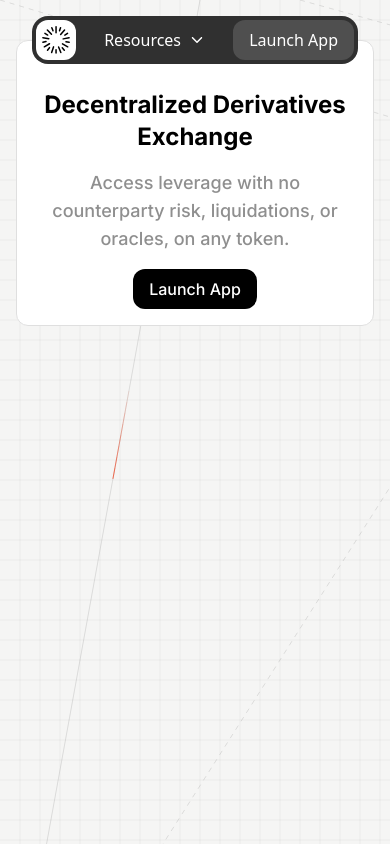
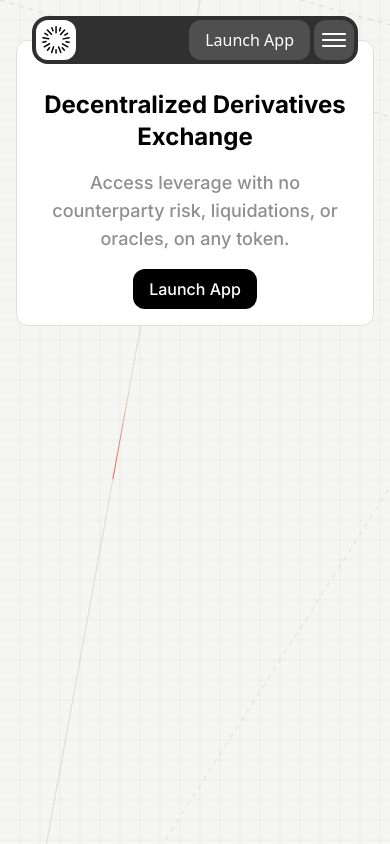
Before and after one commit to numotrade/landing-next, a Next.js app: page / in a window 390 px wide. Built offline with nearby package versions, Linux system fonts and the light colour scheme.

Commit message:
disclosure

```diff
--- /dev/null
+++ b/components/disclosure.tsx
@@ -0,0 +1,20 @@
+import { Disclosure as HeadlessDisclosure } from "@headlessui/react";
+
+export default function Disclosure({
+  button,
+  contents,
+  className,
+  ...props
+}: {
+  button: React.ReactNode;
+  contents: React.ReactNode;
+} & React.ComponentProps<typeof HeadlessDisclosure>) {
+  return (
+    <HeadlessDisclosure as="div" className={className} {...props}>
+      <HeadlessDisclosure.Button>{button}</HeadlessDisclosure.Button>
+      <HeadlessDisclosure.Panel className="">
+        {contents}
+      </HeadlessDisclosure.Panel>
+    </HeadlessDisclosure>
+  );
+}
--- a/components/header.tsx
+++ b/components/header.tsx
@@ -2,25 +2,26 @@ import Image from "next/image";
 import Link from "next/link";
 
 import Button from "./button";
+import Menu from "./menu";
 import Resources from "./resources";
 
 export default function Header() {
   return (
     <div className="fixed top-4 z-10 flex w-full justify-center px-8 sm:px-10">
-      <div className="flex w-full max-w-md items-center justify-between rounded-2xl bg-gray-900 p-1 ">
+      <div className="flex w-full max-w-md items-center justify-between rounded-2xl bg-gray-900 p-1">
         <NumoenIcon />
-        {/* <Link className="hidden hover:opacity-80 md:flex" href="/trade/">
-          <p className="p2 text-white">PMMP</p>
-        </Link> */}
         <Link className="hidden hover:opacity-80 sm:flex" href="/earn/">
           <p className="p2 text-white">Developers</p>
         </Link>
         <Resources />
-        <Link href="https://app.numoen.com">
-          <Button variant="primary" className="bg-gray-800">
-            Launch App
-          </Button>
-        </Link>
+        <div className="flex items-center gap-1 sm:gap-0">
+          <Link href="https://app.numoen.com" className="">
+            <Button variant="primary" className="bg-gray-800">
+              Launch App
+            </Button>
+          </Link>
+          <Menu />
+        </div>
       </div>
     </div>
   );
--- /dev/null
+++ b/components/menu.tsx
@@ -0,0 +1,74 @@
+import Link from "next/link";
+import { FaDiscord } from "react-icons/fa";
+import { ImBook, ImGithub, ImTwitter } from "react-icons/im";
+import { IoIosArrowDown, IoIosMenu } from "react-icons/io";
+
+import Disclosure from "./disclosure";
+import Popover from "./popover";
+
+const size = 20;
+
+export default function Menu() {
+  return (
+    <Popover
+      placement="auto-end"
+      className={"flex"}
+      button={
+        <div className="h-fit w-10 rounded-xl bg-gray-800 p-1 sm:hidden">
+          <IoIosMenu className="flex h-full w-full items-center justify-center fill-white" />
+        </div>
+      }
+      contents={
+        <div className="flex w-full flex-col rounded-xl bg-gray-900 p-1">
+          <Link className="p-2 hover:opacity-80" href="/earn/">
+            <p className="p2 text-white">Developers</p>
+          </Link>
+          <Disclosure
+            as="div"
+            className="grid"
+            button={
+              <div className="flex w-48 items-center justify-between p-2">
+                <p className="p2 text-white">Resources</p>
+                <IoIosArrowDown className="fill-white" />
+              </div>
+            }
+            contents={
+              <div className="grid p-1">
+                <Link
+                  className="resource-item"
+                  href="https://numoen.gitbook.io/numoen"
+                >
+                  <ImBook size={size} />
+
+                  <p>Documentation</p>
+                </Link>
+                <Link
+                  className="resource-item"
+                  href="https://numoen.gitbook.io/numoen"
+                >
+                  <FaDiscord size={size} />
+
+                  <p>Discord</p>
+                </Link>
+                <Link
+                  className="resource-item"
+                  href="https://numoen.gitbook.io/numoen"
+                >
+                  <ImGithub size={size} />
+                  <p>Github</p>
+                </Link>
+                <Link
+                  className="resource-item"
+                  href="https://numoen.gitbook.io/numoen"
+                >
+                  <ImTwitter size={size} />
+                  <p>Twitter</p>
+                </Link>
+              </div>
+            }
+          />
+        </div>
+      }
+    />
+  );
+}
--- a/components/popover.tsx
+++ b/components/popover.tsx
@@ -1,21 +1,27 @@
 import { Popover as HeadlessPopover } from "@headlessui/react";
+import type { Placement } from "@popperjs/core";
+import { clsx } from "clsx";
 import { useState } from "react";
 import { usePopper } from "react-popper";
 
 export default function Popover({
   button,
   contents,
+  className,
+  placement,
+  ...props
 }: {
   button: React.ReactNode;
   contents: React.ReactNode;
-}) {
+  placement: Placement;
+} & React.ComponentProps<typeof HeadlessPopover>) {
   const [referenceElement, setReferenceElement] =
     useState<HTMLButtonElement | null>(null);
   const [popperElement, setPopperElement] = useState<HTMLDivElement | null>(
     null
   );
   const { styles, attributes } = usePopper(referenceElement, popperElement, {
-    placement: "auto-start",
+    placement,
     modifiers: [
       {
         name: "offset",
@@ -26,11 +32,8 @@ export default function Popover({
     ],
   });
   return (
-    <HeadlessPopover className="relative">
-      <HeadlessPopover.Button
-        ref={setReferenceElement}
-        className="flex items-center gap-2 rounded-xl px-4 py-2"
-      >
+    <HeadlessPopover {...props} className={clsx(className, "relative")}>
+      <HeadlessPopover.Button ref={setReferenceElement} className="rounded-xl">
         {button}
       </HeadlessPopover.Button>
 
--- a/components/resources.tsx
+++ b/components/resources.tsx
@@ -10,14 +10,16 @@ const size = 20;
 export default function Resources() {
   return (
     <Popover
+      placement="bottom-start"
+      className="hidden sm:flex"
       button={
-        <>
+        <div className="flex items-center gap-2 px-2 py-1">
           <p className="p2 text-white">Resources</p>
           <IoIosArrowDown className="transform fill-white duration-300 ui-open:-rotate-180" />
-        </>
+        </div>
       }
       contents={
-        <div className="grid rounded-xl bg-gray-900 p-2">
+        <div className="grid rounded-xl bg-gray-900 p-1">
           <Link
             className="resource-item"
             href="https://numoen.gitbook.io/numoen"
--- a/styles/globals.css
+++ b/styles/globals.css
@@ -48,6 +48,6 @@ body {
   }
 
   .resource-item {
-    @apply p2 flex transform items-center gap-2 rounded-xl p-2 text-white duration-200 hover:bg-gray-800;
+    @apply p2 flex transform items-center gap-2 rounded-[10px] p-2 text-white duration-200 hover:bg-gray-800;
   }
 }
```
Also changed, not shown: components/topCard.tsx (added).
